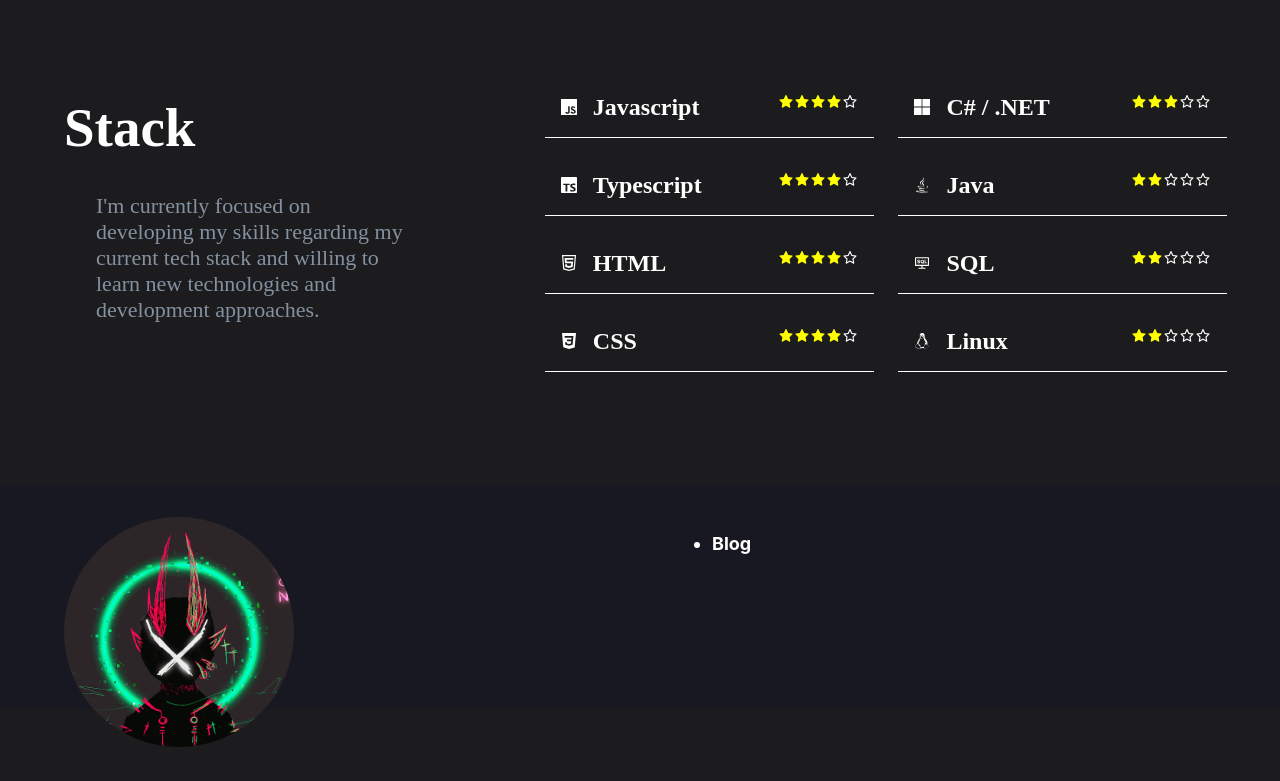
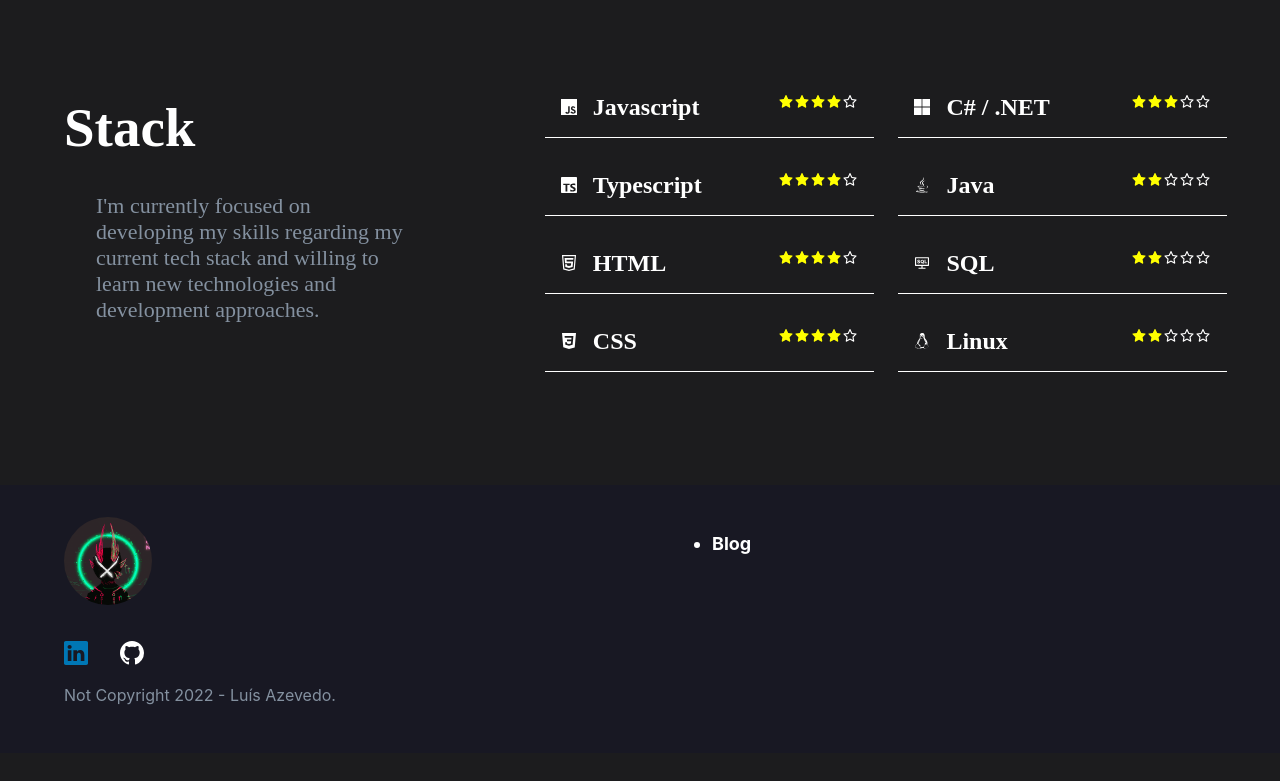
Before and after one commit to luisazevedo01/azevedoluis-website, a React (Create React App) app: page / in a window 1280 px wide. Shown: the part 2000-2781 px from the top of the page. After the commit the page ends 2753 px from the top, so only its background shows below. Built offline with nearby package versions, Linux system fonts and the light colour scheme.

Commit message:
FIX: Last UI responsive layouts

```diff
--- a/src/components/Footer/Footer.styles.scss
+++ b/src/components/Footer/Footer.styles.scss
@@ -1,24 +1,25 @@
 @import "/src/_variables.scss";
+.footer {
+  padding: 16px 32px;
+  background-color: $secondary-background-color;
 
-@media screen and (min-width: 500px) {
-  .footer-container {
-    height: 20vh;
-    background-color: $secondary-background-color;
-    padding: 32px 64px;
+  p {
+    color: $secondary-font-color;
+  }
+
+  &_container {
     display: flex;
+    flex-grow: 2;
 
-    &_copyrights {
+    .footer_socials {
       flex-basis: 50%;
       display: flex;
       flex-direction: column;
       justify-content: space-between;
 
-      p {
-        color: $secondary-font-color;
-      }
-
       header {
         img {
+          width: 88px;
           border-radius: 50%;
         }
 
@@ -37,7 +38,7 @@
       }
     }
 
-    &_nav {
+    &-nav {
       flex-basis: 50%;
 
       ul {
@@ -60,3 +61,17 @@
     }
   }
 }
+
+@media screen and (min-width: 875px) {
+  .footer {
+    padding: 32px 64px;
+
+    &_socials {
+      header {
+        img {
+          width: 120px;
+        }
+      }
+    }
+  }
+}
--- a/src/components/Footer/Footer.tsx
+++ b/src/components/Footer/Footer.tsx
@@ -7,10 +7,11 @@ import { Link } from "react-router-dom";
 //TODO: NFT as Logo
 const Footer = () => {
   return (
-    <div className="footer-container">
-      <section className="footer-container_copyrights">
+    <section className="footer">
+      <div className="footer_container">
+        <section className="footer_socials">
           <header>
-          <img src={NFTPfp} width="40%" alt="NFT" />
+            <img src={NFTPfp} alt="NFT" />
             <section>
               <a
                 target="_blank"
@@ -23,9 +24,8 @@ const Footer = () => {
               </a>
             </section>
           </header>
-        <p>Not Copyright 2022 - Luís Azevedo. </p>
         </section>
-      <section className="footer-container_nav">
+        <section className="footer_container-nav">
           <ul>
             <li>
               <Link to="/blog">Blog</Link>
@@ -33,6 +33,8 @@ const Footer = () => {
           </ul>
         </section>
       </div>
+      <p>Not Copyright 2022 - Luís Azevedo. </p>
+    </section>
   );
 };
 
--- a/src/components/Header/Header.styles.scss
+++ b/src/components/Header/Header.styles.scss
@@ -46,6 +46,6 @@
   }
 
   .header_signature {
-    margin: 8px 32px;
+    margin: 16px 32px;
   }
 }
--- a/src/components/Header/Header.tsx
+++ b/src/components/Header/Header.tsx
@@ -19,7 +19,7 @@ const Header = () => {
       </Link>
       <ul>
         <li>
-          {!active.includes("/blog") ? (
+          {!active.includes("/blog") && (
             <Link
               className={
                 active.includes("/blog") ? "header_link-active" : "header_link"
@@ -27,10 +27,6 @@ const Header = () => {
               to="/blog"
             >
               Blog
-            </Link>
-          ) : (
-            <Link to="/">
-              <ImCross size="small" />
             </Link>
           )}
         </li>
--- a/src/views/Blog/Blog.styles.scss
+++ b/src/views/Blog/Blog.styles.scss
@@ -6,12 +6,12 @@
   justify-content: center;
   align-items: center;
 
-  .blog_report {
+  &_report {
     font-family: Sen;
     border: 1px solid black;
     box-shadow: 0px 0px 9px 6px rgba(0, 0, 0, 0.75);
     background-color: $secondary-background-color;
-    width: 400px;
+    width: 300px;
     height: 200px;
     display: flex;
     justify-content: center;
@@ -19,7 +19,13 @@
     align-items: center;
 
     h1 {
-        text-decoration: underline;
+      text-decoration: underline;
     }
   }
 }
+
+@media screen and (min-width: 875px) {
+  .blog_report {
+      width: 400px;
+  }
+}
--- a/src/views/Blog/Blog.tsx
+++ b/src/views/Blog/Blog.tsx
@@ -4,7 +4,7 @@ const Blog = () => {
   return (
     <div className="blog">
       <section className="blog_report">
-        <h1 className="blog_title">COMMING SOON</h1>
+        <h1>COMMING SOON</h1>
         <FaRegNewspaper size="larger" />
         <p>The blog is on it's way!</p>
       </section>
```
Lines whose indentation alone changed are shown as unchanged.
